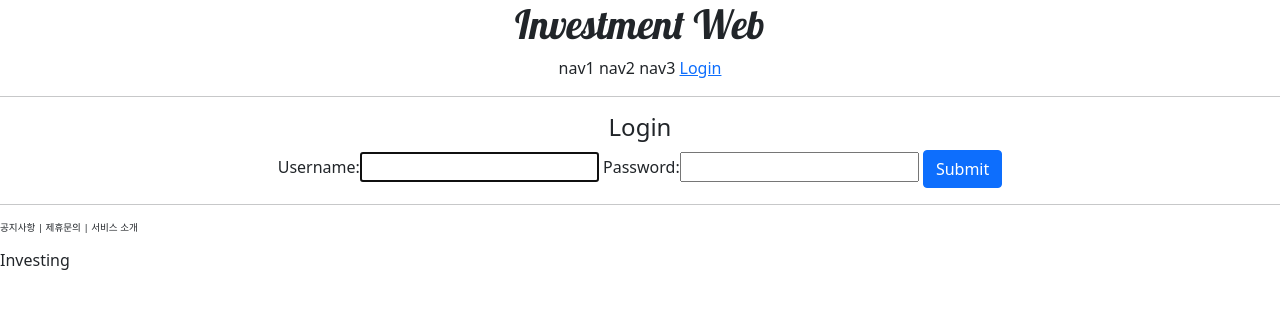
After one commit to sunghyunpk/-Django_web, a Django app: page /account/login/ in a window 1280 px wide. The commit adds this page. Shown: the top 309 px of the page. Run offline with Django 3.2, Linux system fonts and the light colour scheme.

Commit message:
login/logout

```diff
--- /dev/null
+++ b/accountapp/templates/accountapp/login.html
@@ -0,0 +1,19 @@
+{% extends 'base.html' %}
+
+
+{% block content %}
+
+    <div style = "text-align: center">
+        <div>
+            <h4>Login</h4>
+        </div>
+        <div>
+            <form action="" method="post">
+                {% csrf_token %}
+                {{ form }}
+                <input type="submit" class="btn btn-primary">
+            </form>
+        </div>
+    </div>
+
+{% endblock %}
--- a/accountapp/urls.py
+++ b/accountapp/urls.py
@@ -1,9 +1,14 @@
+from django.contrib.auth.views import LoginView, LogoutView
 from django.urls import path
-
-from accountapp.views import hello_world
+from accountapp.views import hello_world, AccountCreateView
 
 app_name = "accountapp"
 
 urlpatterns = [
     path('hello_world/', hello_world, name='hello_world'),
+
+    path('login/', LoginView.as_view(template_name = 'accountapp/login.html'), name='login'),
+    path('logout/', LogoutView.as_view(), name='logout'),
+
+    path('create/', AccountCreateView.as_view(), name='create'),
 ]
--- a/pragmatic/settings.py
+++ b/pragmatic/settings.py
@@ -14,6 +14,8 @@ import os, environ
 from pathlib import Path
 
 import environ
+from django.urls import reverse_lazy
+
 env = environ.Env(
     # set casting, default value
     DEBUG=(bool, False)
@@ -140,3 +142,6 @@ STATIC_ROOT = os.path.join(BASE_DIR, 'staticfiles')
 STATICFILES_DIRS = [
     BASE_DIR / "static",
 ]
+
+LOGIN_REDIRECT_URL = reverse_lazy('accountapp:hello_world')
+LOGOUT_REDIRECT_URL = reverse_lazy('accountapp:login')
--- a/templates/header.html
+++ b/templates/header.html
@@ -7,7 +7,15 @@
             <span>nav1</span>
             <span>nav2</span>
             <span>nav3</span>
-            <span>nav4</span>
+            {% if not user.is_authenticated %}
+            <a href="{% url 'accountapp:login' %}?next={{ request.path }}">
+                <span>Login</span>
+            </a>
+            {% else %}
+            <a href="{% url 'accountapp:logout' %}?next={{ request.path }}">
+                <span>Logout</span>
+            </a>
+            {% endif %}
         </div>
 
     </div>
```
Also changed, not shown: accountapp/templates/accountapp/create.html (added, +13 -0 lines), accountapp/views.py (+12 -1 lines).
